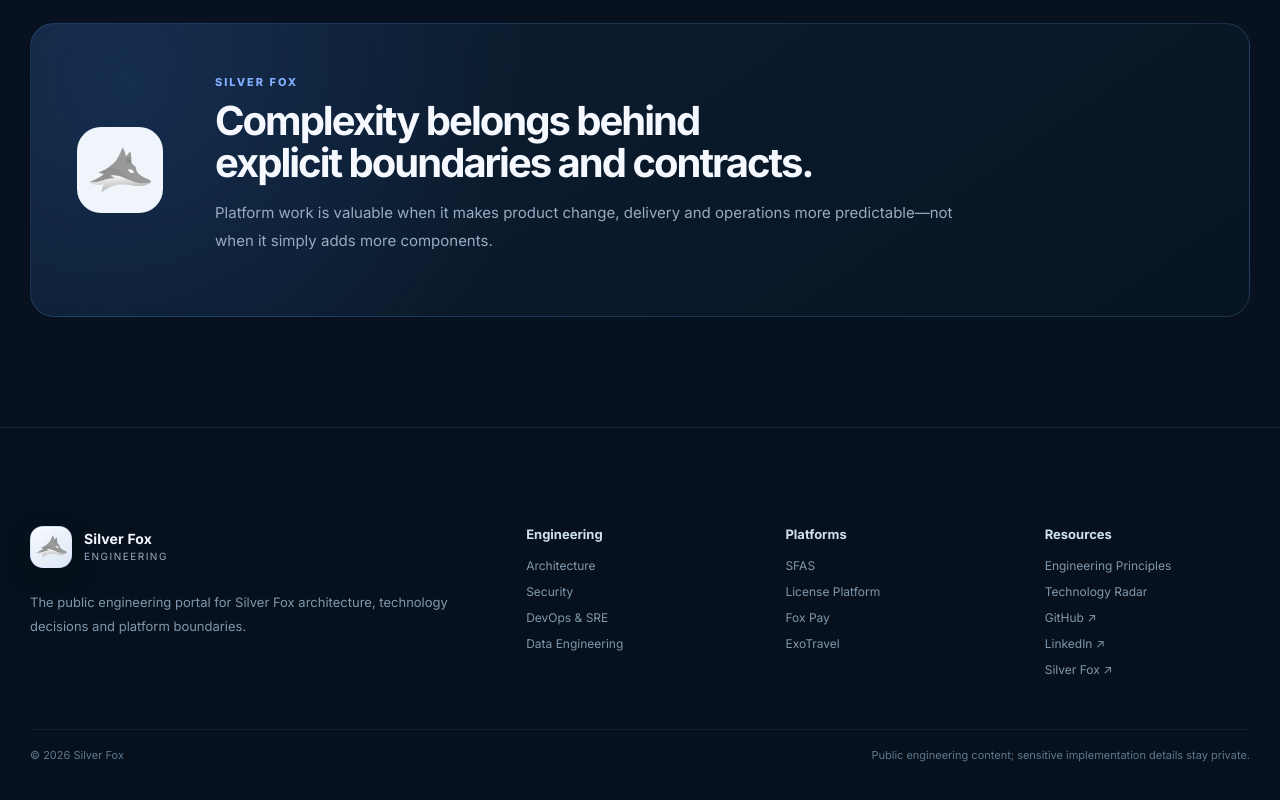
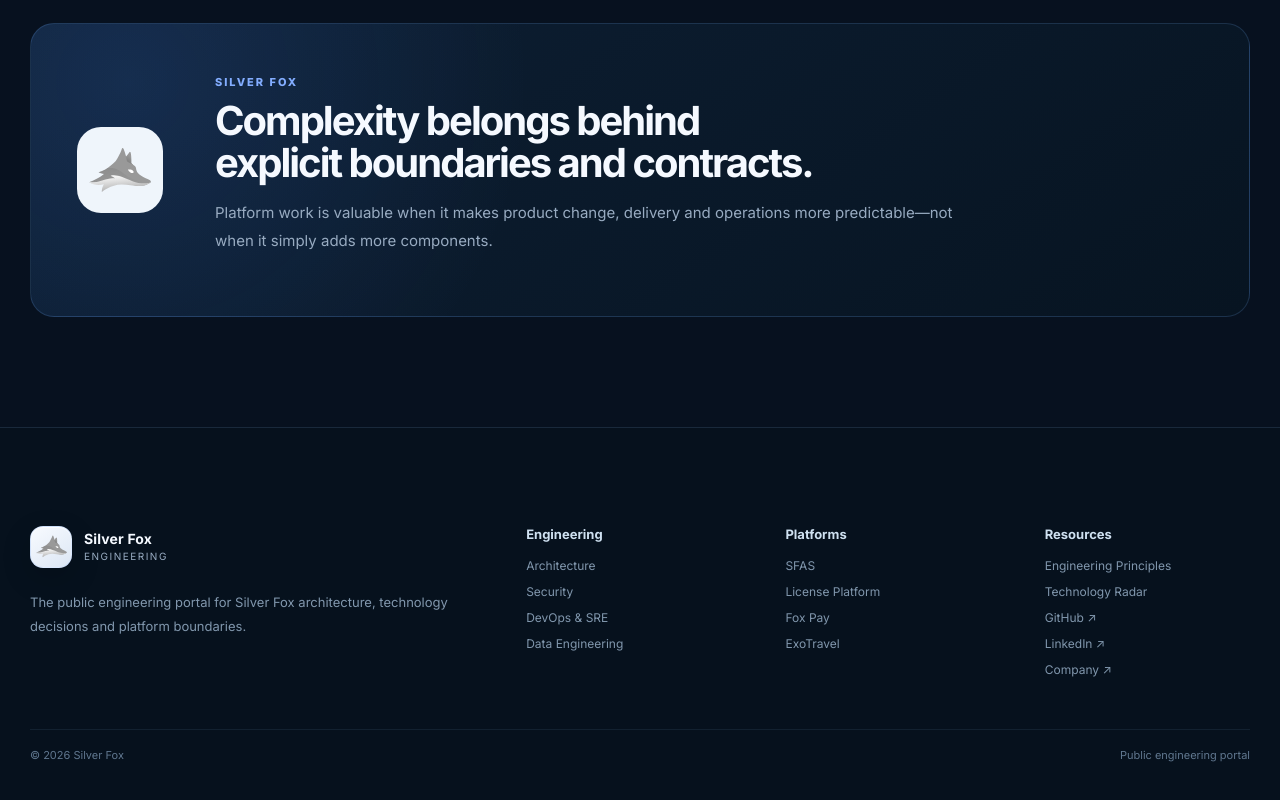
Before and after one commit to silverfoxcloud/silverfox-engineering, a Next.js app: page / in a window 1280 px wide. Shown: the part 7410-8210 px from the top of the page. Built offline with nearby package versions, Linux system fonts and the light colour scheme.

Commit message:
brand: align footer identity and corporate links

```diff
--- a/components/SiteFooter.tsx
+++ b/components/SiteFooter.tsx
@@ -47,14 +47,14 @@ export default function SiteFooter({ locale }: { locale: Locale }) {
           <a href="https://git.silverfoxcloud.com" rel="noreferrer">GitHub ↗</a>
           <a href="https://www.linkedin.com/company/silverfoxcloud" rel="noreferrer">LinkedIn ↗</a>
           <a href={fa ? "https://silverfox.ir" : "https://silverfoxcloud.com"} rel="noreferrer">
-            {fa ? "پردازش ابری روباه نقره‌ای ↗" : "Silver Fox ↗"}
+            {fa ? "شرکت ↗" : "Company ↗"}
           </a>
         </div>
       </div>
 
       <div className="shell footerMeta">
         <span>{fa ? "© ۲۰۲۶ Silver Fox" : "© 2026 Silver Fox"}</span>
-        <span>{fa ? "محتوای عمومی؛ جزئیات حساس معماری منتشر نمی‌شوند." : "Public engineering content; sensitive implementation details stay private."}</span>
+        <span>{fa ? "پرتال عمومی مهندسی شرکت پردازش ابری روباه نقره‌ای" : "Public engineering portal"}</span>
       </div>
     </footer>
   );
```
